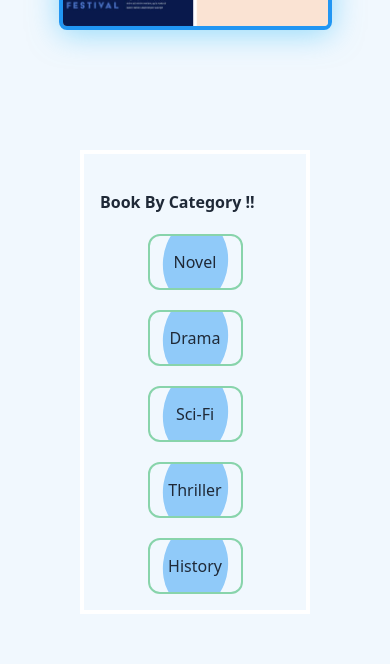
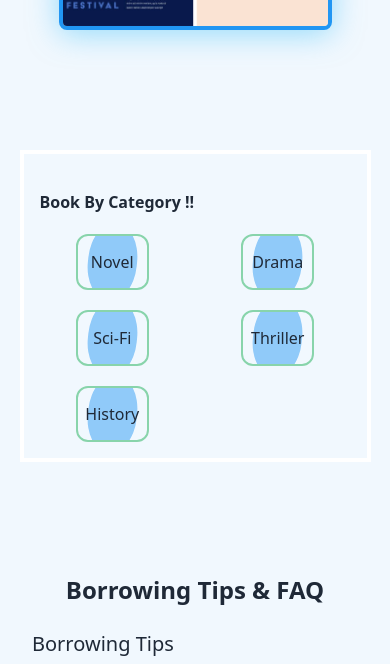
Before and after one commit to ASHIK-KHAN-ATUL/11th-assignment-client-main, a React (Vite) app: page / in a window 390 px wide. Shown: the part 281-945 px from the top of the page. Built offline with nearby package versions, Linux system fonts and the light colour scheme; no server answers; grey boxes are pictures that could not be loaded.

Commit message:
last stage

```diff
--- a/src/Components/BookCategories.jsx
+++ b/src/Components/BookCategories.jsx
@@ -18,10 +18,10 @@ const BookCategories = () => {
     // ${isHover === idx ? 'hidden': 'inline-block'}
 
     return (
-       <div className='p-20 '>
-            <div className='border-4 p-4 border-white hover:border-[#99e2b4] duration-500 hover:rounded-2xl hover:scale-y-110'>
+       <div className='py-20 '>
+            <div className='border-4 p-4 w-[90%] lg:w-[75%] mx-auto border-white hover:border-[#99e2b4] duration-500 hover:rounded-2xl md:hover:scale-y-110'>
                 <h1 className='py-5 font-bold md:text-2xl '>Book By Category !!</h1>
-                <div className=' grid sm:grid-cols-2 lg:grid-cols-3 justify-items-center gap-5 '>
+                <div className=' grid grid-cols-2 lg:grid-cols-3 justify-items-center gap-5 '>
                     {categories.map( (category, idx)=> (
                         <div key={idx} className='w-full  flex justify-center'>
                             <Link onMouseEnter={() => setIsHover(idx)} onMouseLeave={() => setIsHover(null)} to={`/category/${category.name}`} className=' w-[50%]  border-2 border-[#88d4ab] hover:border-[#90caf9] overflow-hidden flex flex-row h-14 relative rounded-xl hover:w-[45%] duration-500' >
--- a/src/Components/BorrowingTipsFAQ .jsx
+++ b/src/Components/BorrowingTipsFAQ .jsx
@@ -34,7 +34,7 @@ const BorrowingTipsFAQ = () => {
   ];
 
   return (
-    <div className="p-8  rounded-lg max-w-3xl mx-auto py-8">
+    <div className="p-8  rounded-lg md:max-w-3xl mx-auto py-8">
       <h2 className="text-2xl font-semibold text-center mb-6">Borrowing Tips & FAQ</h2>
 
 
@@ -42,12 +42,10 @@ const BorrowingTipsFAQ = () => {
         <h3 className="text-xl font-medium mb-4">Borrowing Tips</h3>
         <ul className="list-disc pl-6 space-y-2">
           {tips.map((tip, index) => (
-            <li key={index} className="text-black">{tip}</li>
+            <li key={index} className="text-black md:text-xl">{tip}</li>
           ))}
         </ul>
       </div>
-
-
 
       <div className="">
         <h3 className="text-xl font-medium mb-4">Frequently Asked Questions</h3>
@@ -64,6 +62,7 @@ const BorrowingTipsFAQ = () => {
           </div>
         ))}
       </div>
+
     </div>
   );
 };
```
Also changed, not shown: 1 other file (tests, documents, lock files or other folders).
